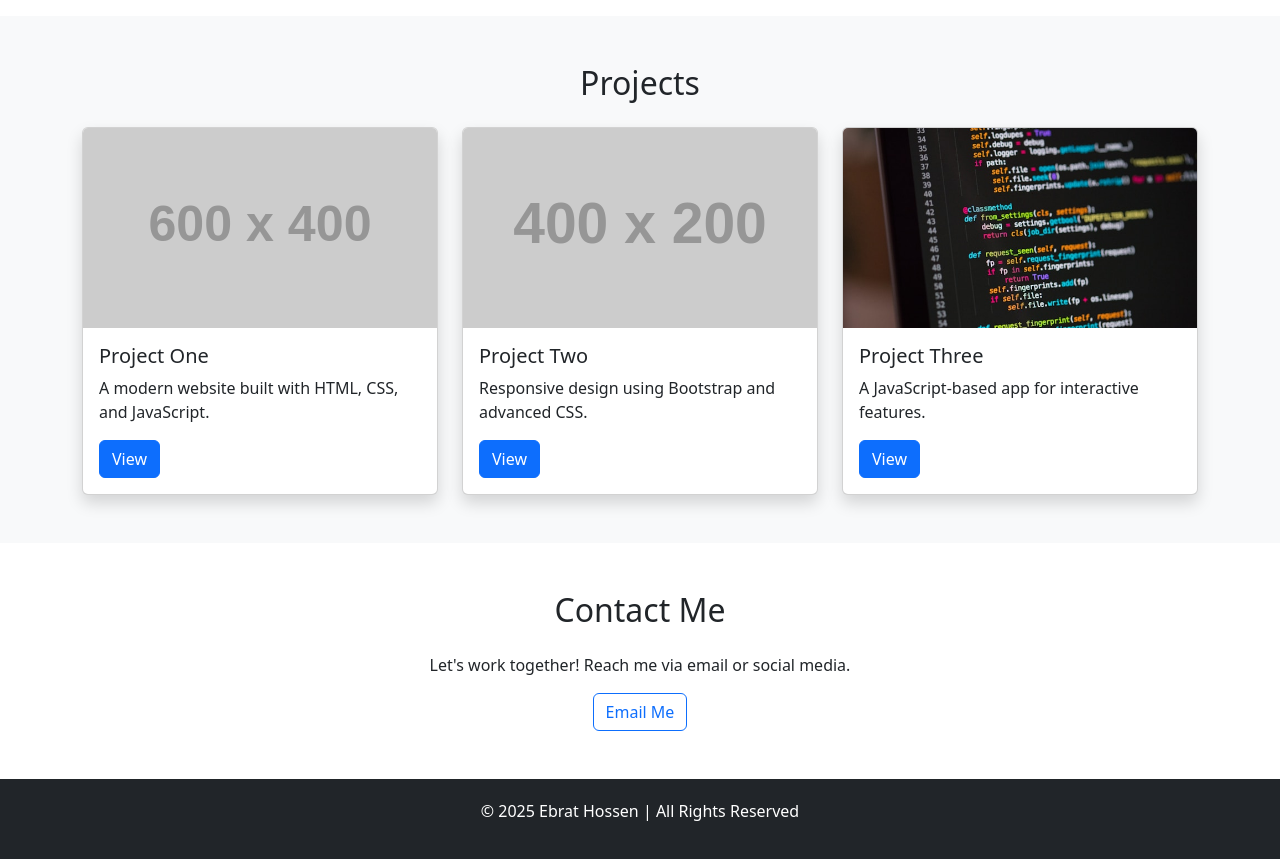
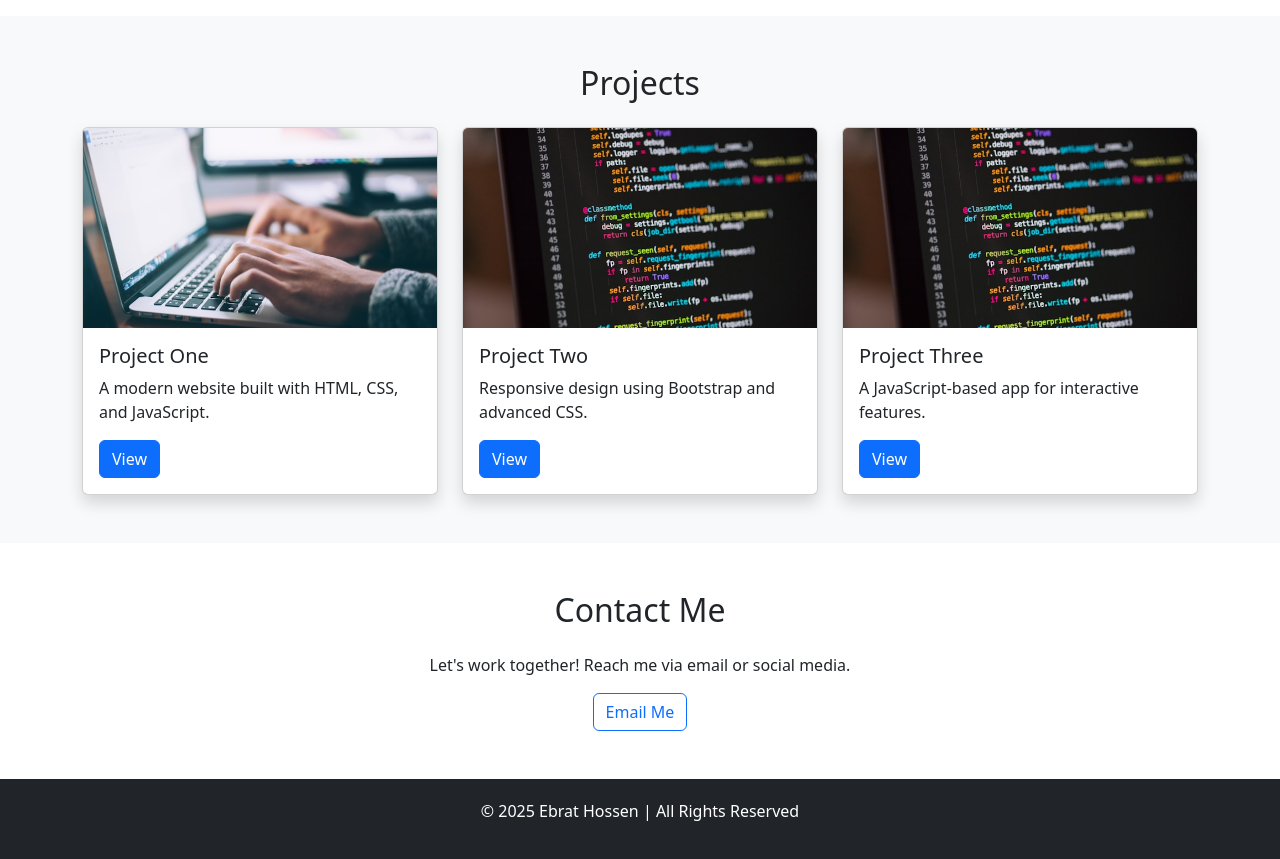
Before and after one commit to Ebrat222/Web_Folders, a plain HTML site: page Portfolio/bootstrap-v1.html in a window 1280 px wide. Shown: the part 1180-2039 px from the top of the page. Drawn offline with nearby package versions, Linux system fonts and the light colour scheme; placeholder pictures from the web are drawn by us.

Commit message:
Update project images to local assets

```diff
--- a/Portfolio/bootstrap-v1.html
+++ b/Portfolio/bootstrap-v1.html
@@ -91,7 +91,7 @@
       <div class="row g-4">
         <div class="col-md-4">
           <div class="card shadow">
-            <img src="https://placehold.co/600x400" class="card-img-top" alt="Project 1">
+            <img src="../src/img/laptop_hand_640x426.jpg" class="card-img-top" alt="Project 1">
             <div class="card-body">
               <h5 class="card-title">Project One</h5>
               <p class="card-text">A modern website built with HTML, CSS, and JavaScript.</p>
@@ -101,7 +101,7 @@
         </div>
         <div class="col-md-4">
           <div class="card shadow">
-            <img src="https://placehold.co/400x200" class="card-img-top" alt="Project 2">
+            <img src="../src/img/code_640x427.jpg" class="card-img-top" alt="Project 2">
             <div class="card-body">
               <h5 class="card-title">Project Two</h5>
               <p class="card-text">Responsive design using Bootstrap and advanced CSS.</p>
```
